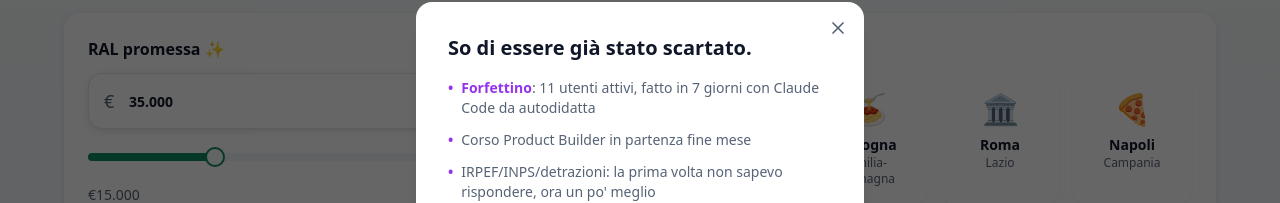
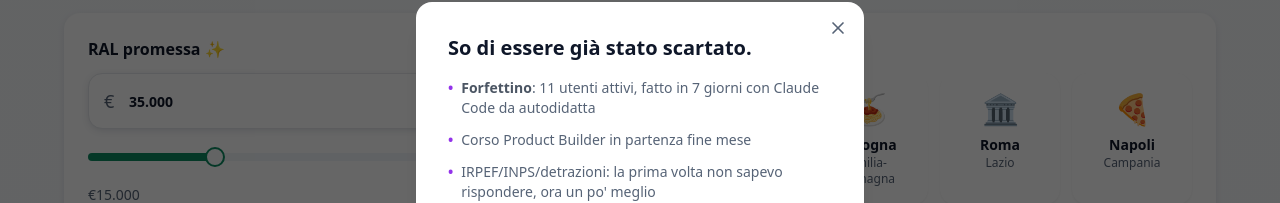
Before and after one commit to Luke2986/calcolatore-ral-netto, a React (Vite) app: page / in a window 1280 px wide. Both pictures are taken after a click on the button "Easter egg". Shown: the part 188-391 px from the top of the page. Built offline with nearby package versions, Linux system fonts and the light colour scheme; the HTML template or start-up script is replaced by a standard one.

Commit message:
Visual edit in Lovable
Edited UI in Lovable

```diff
--- a/src/components/EasterEgg.tsx
+++ b/src/components/EasterEgg.tsx
@@ -39,7 +39,7 @@ export const EasterEgg = () => {
               <li className="flex gap-2">
                 <span className="text-purple-600 font-bold">•</span>
                 <span>
-                  <span className="font-semibold text-purple-600">Forfettino</span>: 11 utenti attivi, fatto in 7 giorni con Claude Code da autodidatta
+                  <span className="font-semibold text-gray-600">Forfettino</span>: 11 utenti attivi, fatto in 7 giorni con Claude Code da autodidatta
                 </span>
               </li>
               <li className="flex gap-2"><span className="text-purple-600 font-bold">•</span><span>Corso Product Builder in partenza fine mese</span></li>
```
